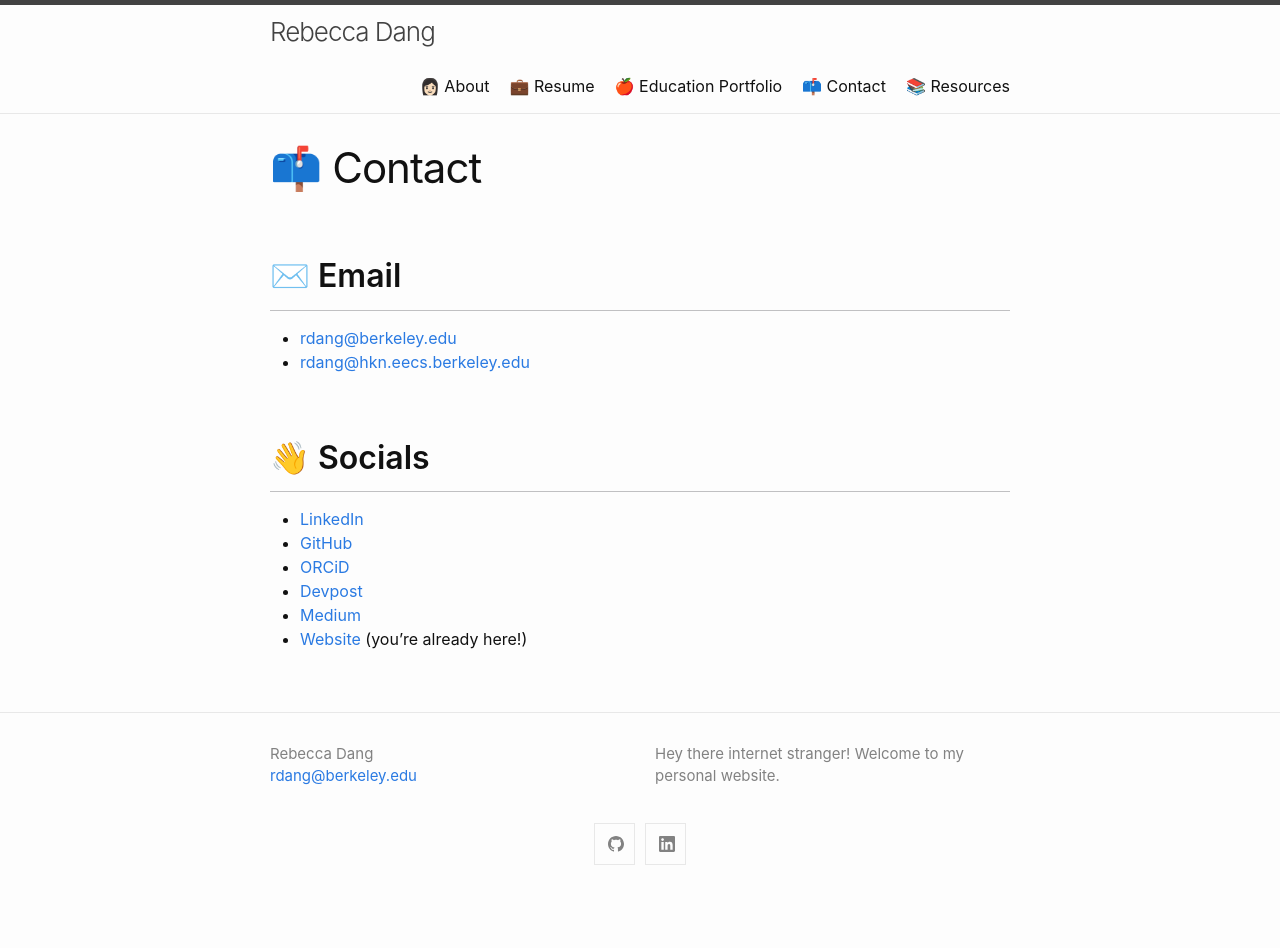
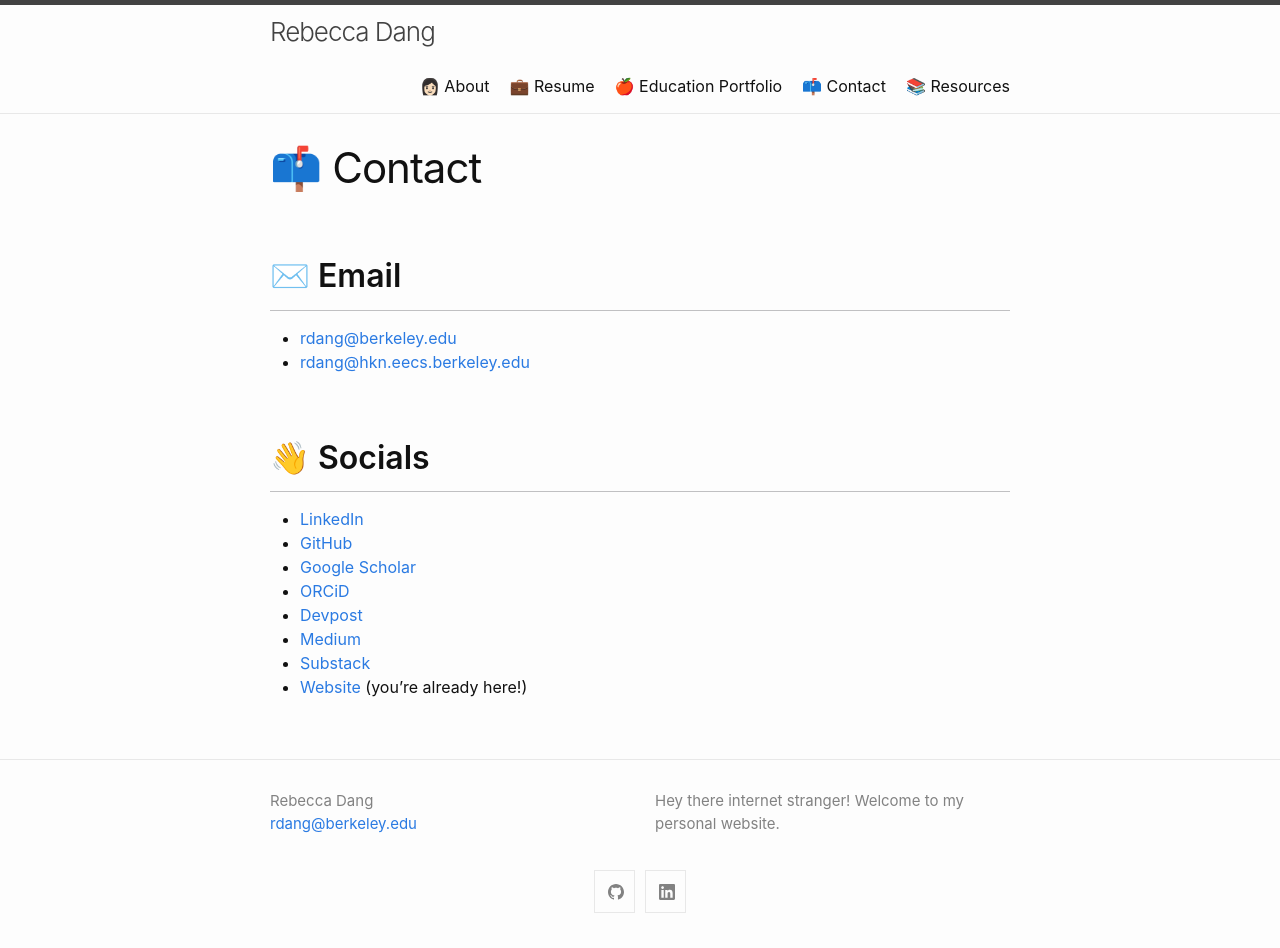
Before and after one commit to phrdang/phrdang.github.io, a Jekyll site: the page built from contact.md, in a window 1280 px wide. Built offline with Jekyll 4.4.1, drawn with Linux system fonts in a browser that asks for light colours; before the commit the page ends 900 px from its top, so only the background shows below that.

Commit message:
Add Google Scholar, Substack

```diff
--- a/contact.md
+++ b/contact.md
@@ -13,7 +13,9 @@ permalink: /contact/
 
 - [LinkedIn](https://linkedin.com/in/dang-rebecca)
 - [GitHub](https://github.com/phrdang)
+- [Google Scholar](https://scholar.google.com/citations?user=XSwwjzIAAAAJ&hl=en&authuser=1)
 - [ORCiD](https://orcid.org/0009-0006-3631-8098)
 - [Devpost](https://devpost.com/phrdang)
 - [Medium](https://rebeccadang.medium.com/)
+- [Substack](https://substack.com/@phrdang)
 - [Website](https://phrdang.github.io) (you're already here!)
```
